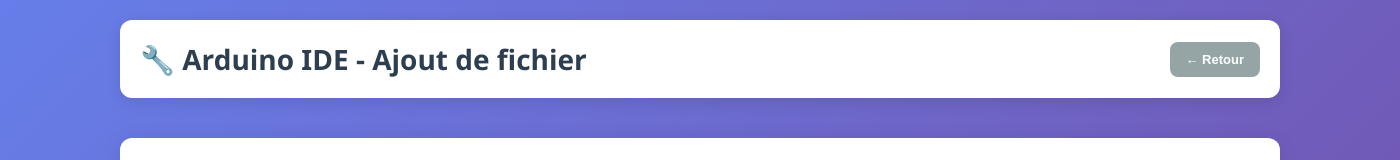
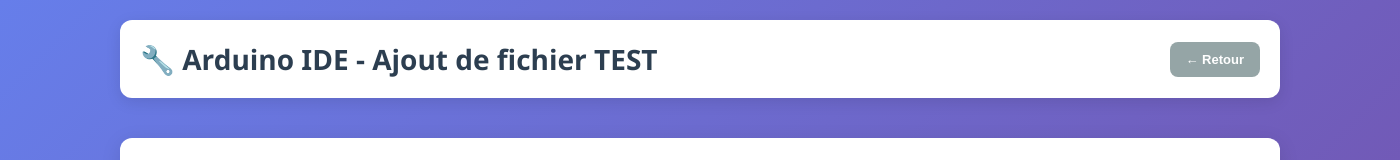
Before and after one commit to ChrisFreddy97/traitement_V2.1, an Electron app: page traitement_v1/arduino/arduino.html in a window 1400 px wide. Shown: the top 160 px of the page. Drawn offline with Linux system fonts and the light colour scheme; files that its build step writes are made by us from their sources.

Commit message:
Update arduino.html

```diff
--- a/traitement_v1/arduino/arduino.html
+++ b/traitement_v1/arduino/arduino.html
@@ -11,7 +11,7 @@
     <div class="container">
         <header class="upload-header">
             <div class="header-content">
-                <h1>🔧 Arduino IDE - Ajout de fichier</h1>
+                <h1>🔧 Arduino IDE - Ajout de fichier TEST</h1>
                 <button id="back-to-upload-btn" class="btn btn-secondary">
                     ← Retour
                 </button>
```
